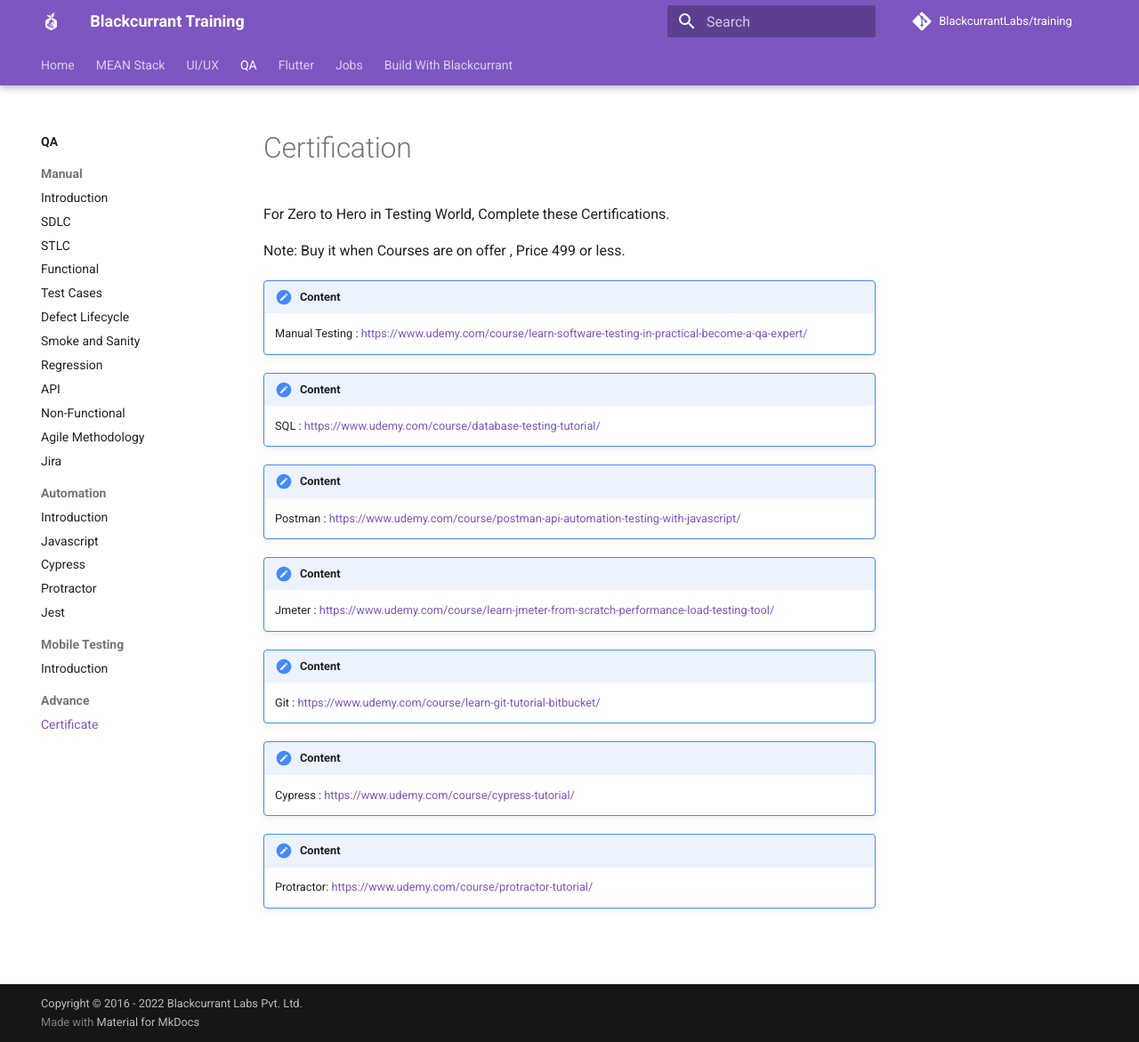
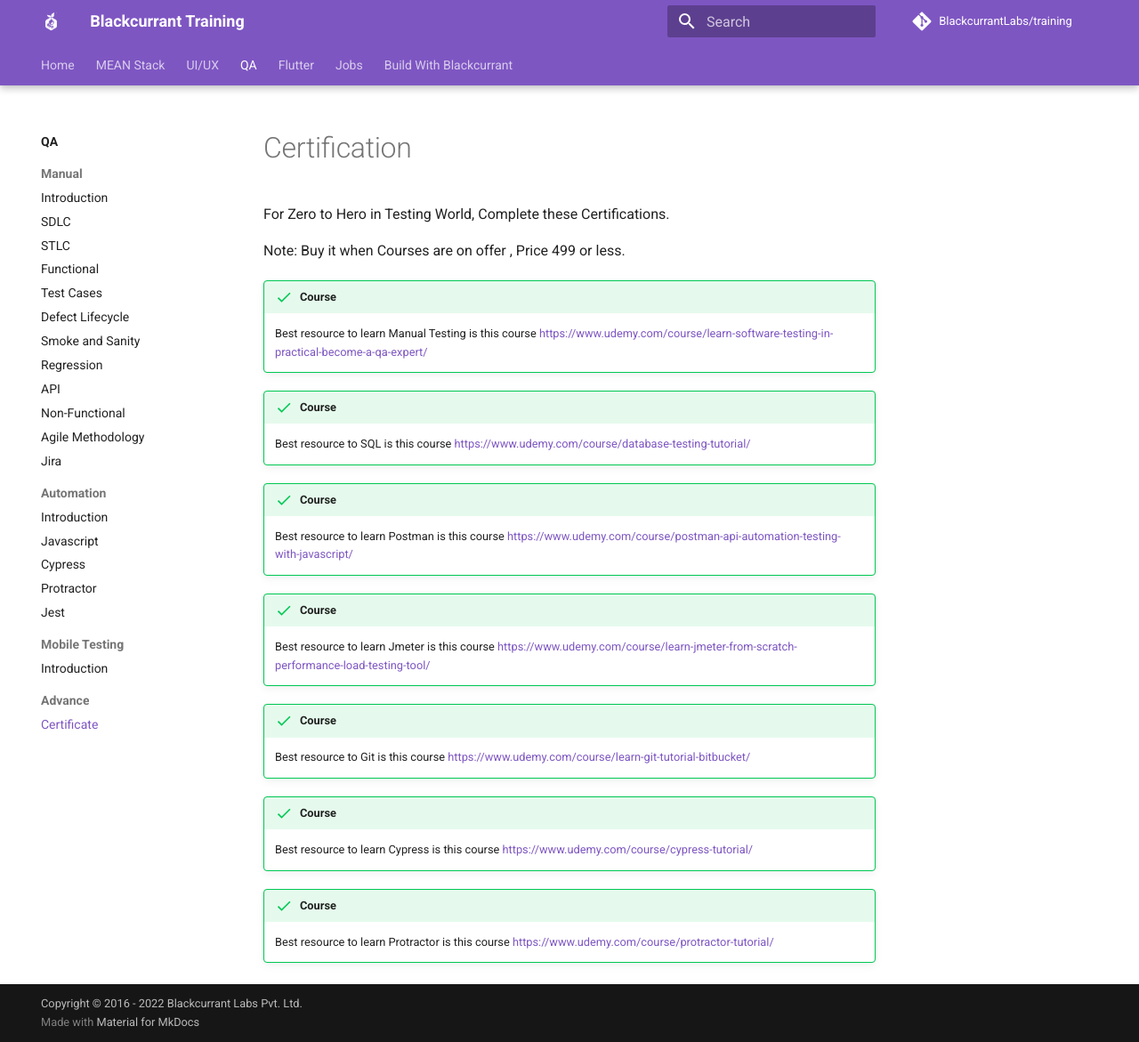
Before and after one commit to BlackcurrantLabs/training, an MkDocs documentation site: the page built from docs/QA/Certificates/certificate.md, in a window 1280 px wide and 1171 px high. Shown: the whole window at 89% size. Built offline with MkDocs 1.6.1 and Material for MkDocs 9.7.7, drawn with Linux system fonts in a browser that asks for light colours; comment, search, counter and statistics services are not loaded.

Commit message:
Changes final draft

```diff
--- a/docs/QA/Certificates/certificate.md
+++ b/docs/QA/Certificates/certificate.md
@@ -4,35 +4,45 @@
 
  Note: Buy it when Courses are on offer , Price 499 or less.
 
-
-!!! tldr "Content"
-       Manual Testing : <a target="_blank" href="https://www.udemy.com/course/learn-software-testing-in-practical-become-a-qa-expert/">https://www.udemy.com/course/learn-software-testing-in-practical-become-a-qa-expert/</a>
-
-
-
-!!! tldr "Content"
-       SQL : <a target="_blank" href="https://www.udemy.com/course/database-testing-tutorial/">https://www.udemy.com/course/database-testing-tutorial/</a>
-
-
-
-!!! tldr "Content"
-       Postman : <a target="_blank" href="https://www.udemy.com/course/postman-api-automation-testing-with-javascript/">https://www.udemy.com/course/postman-api-automation-testing-with-javascript/</a>
+!!! success "Course"
+    Best resource to learn Manual Testing is this course <a target="_blank" href="https://www.udemy.com/course/learn-software-testing-in-practical-become-a-qa-expert/">https://www.udemy.com/course/learn-software-testing-in-practical-become-a-qa-expert/</a>
 
 
 
 
-!!! tldr "Content"
-       Jmeter : <a target="_blank" href="https://www.udemy.com/course/learn-jmeter-from-scratch-performance-load-testing-tool/">https://www.udemy.com/course/learn-jmeter-from-scratch-performance-load-testing-tool/</a>
+
+!!! success "Course"
+    Best resource to SQL is this course <a target="_blank" href="https://www.udemy.com/course/database-testing-tutorial/">https://www.udemy.com/course/database-testing-tutorial/</a>
 
 
 
-!!! tldr "Content"
-       Git : <a target="_blank" href="https://www.udemy.com/course/learn-git-tutorial-bitbucket/">https://www.udemy.com/course/learn-git-tutorial-bitbucket/</a>
 
 
-!!! tldr "Content"
-       Cypress : <a target="_blank" href="https://www.udemy.com/course/cypress-tutorial/">https://www.udemy.com/course/cypress-tutorial/</a>
+
+!!! success "Course"
+    Best resource to learn Postman is this course <a target="_blank" href="https://www.udemy.com/course/postman-api-automation-testing-with-javascript/">https://www.udemy.com/course/postman-api-automation-testing-with-javascript/</a>
 
 
-!!! tldr "Content"
-       Protractor: <a target="_blank" href="https://www.udemy.com/course/protractor-tutorial/">https://www.udemy.com/course/protractor-tutorial/</a>
+
+!!! success "Course"
+    Best resource to learn Jmeter is this course <a target="_blank" href="https://www.udemy.com/course/learn-jmeter-from-scratch-performance-load-testing-tool/">https://www.udemy.com/course/learn-jmeter-from-scratch-performance-load-testing-tool/</a>
+
+
+
+
+
+!!! success "Course"
+    Best resource to Git is this course <a target="_blank" href="https://www.udemy.com/course/learn-git-tutorial-bitbucket/">https://www.udemy.com/course/learn-git-tutorial-bitbucket/</a>
+
+
+
+
+!!! success "Course"
+    Best resource to learn Cypress is this course <a target="_blank" href="https://www.udemy.com/course/cypress-tutorial/">https://www.udemy.com/course/cypress-tutorial/</a>
+
+
+
+
+
+!!! success "Course"
+    Best resource to learn Protractor is this course <a target="_blank" href="https://www.udemy.com/course/protractor-tutorial/">https://www.udemy.com/course/protractor-tutorial/</a>
```
Also changed, not shown: docs/QA/Automation/protractor.md (+2 -1 lines).
